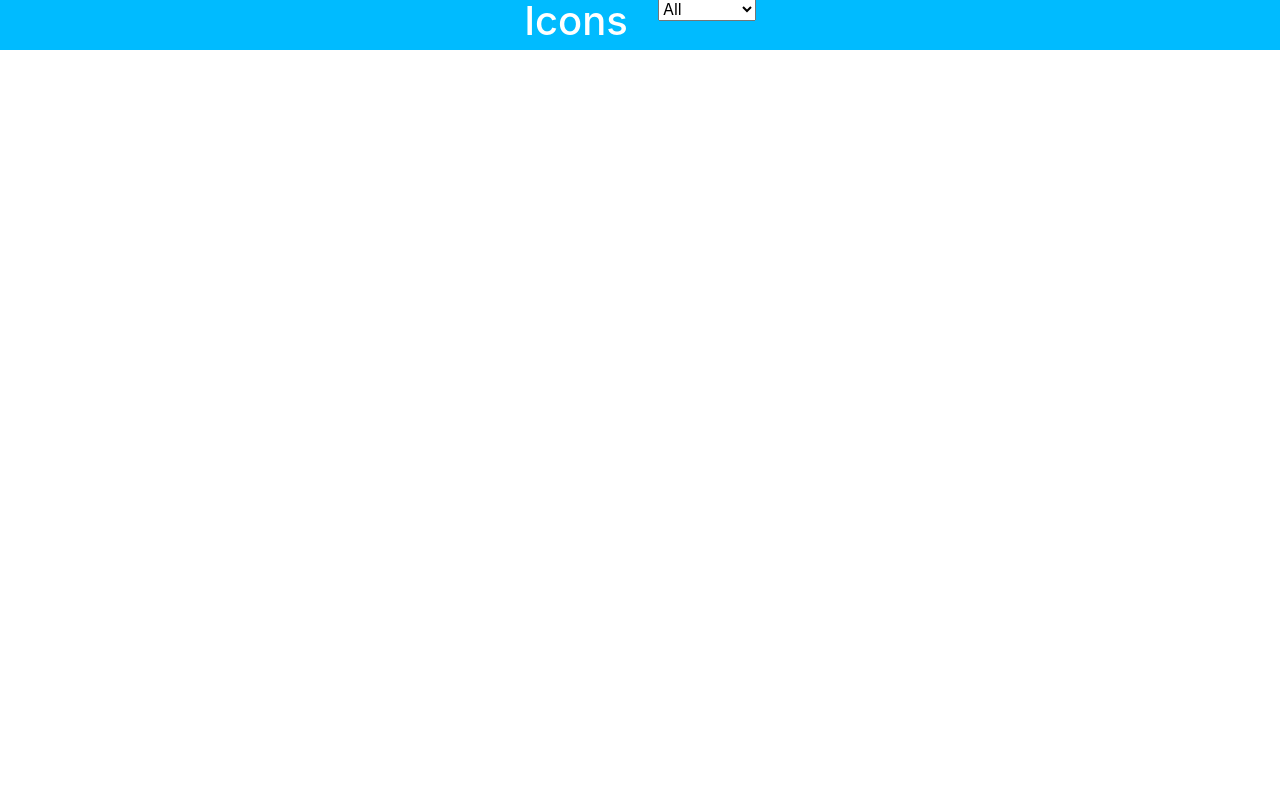
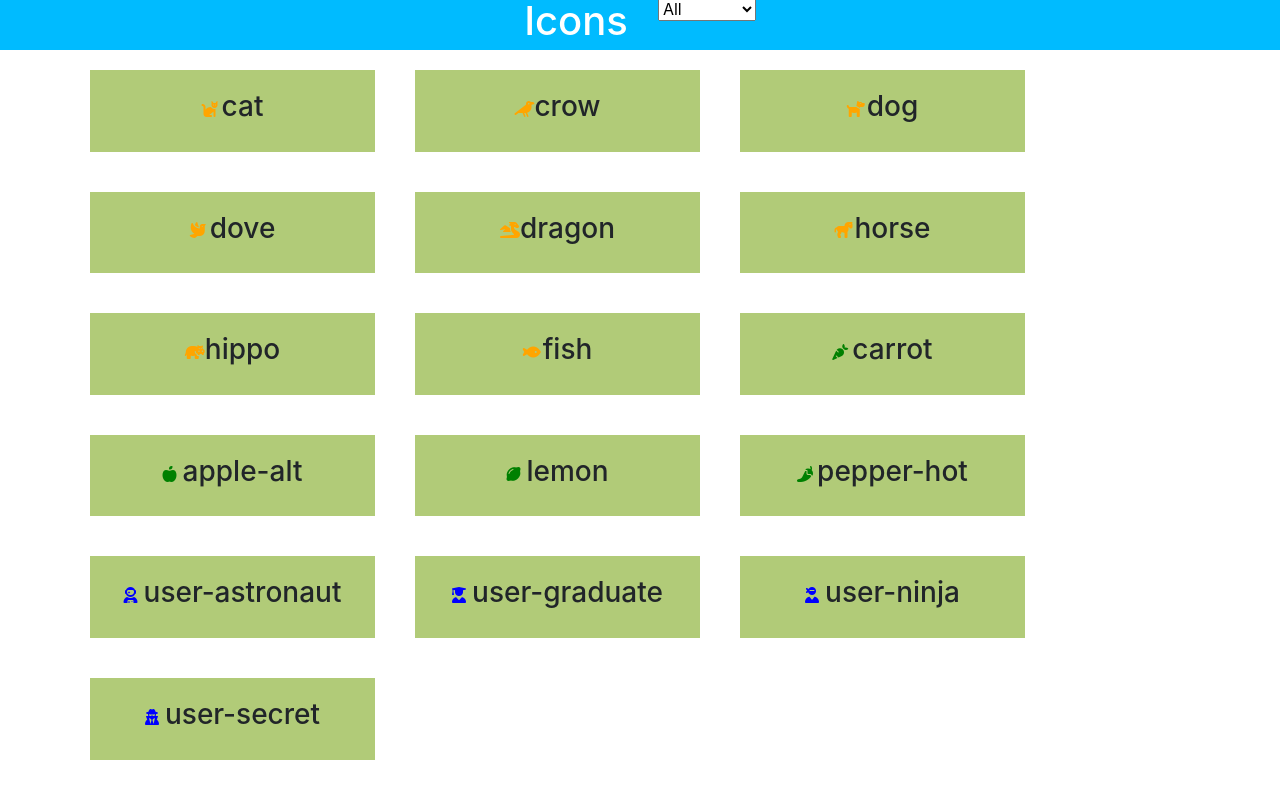
Before and after one commit to leonardopellegrini-github/js-es6-icons, a plain HTML site: page index.html in a window 1280 px wide. Drawn offline with nearby package versions, Linux system fonts and the light colour scheme.

Commit message:
milestone 2

```diff
--- a/data.js
+++ b/data.js
@@ -127,18 +127,14 @@ function creaElementi(icons){
     contenitore.innerHTML +=
     `
 		<div class="col-3 d-flex justify-content-center align-items-center spazio-icona">
-         <i class="fa-solid ${icons[key].prefix}${icons[key].name}"></i>
+         <i  class="fa-solid ${icons[key].prefix}${icons[key].name} ${icons[key].color}"></i><br>
         <h3>${icons[key].name}</h2>
     </div>
 
     `;
   }
 
+
 }
 
 creaElementi(icone);
-
-
-function{
-
-}
--- a/style.css
+++ b/style.css
@@ -8,7 +8,7 @@ header h1{
 }
 
 .spazio-icona{
-  background-color: brown;
+  background-color: rgb(177, 203, 120);
   margin: 20px;
   padding: 20px;
 }
@@ -17,3 +17,15 @@ i{
   width: 20px;
   height: 20px;
 }
+
+.blue{
+  color: blue;
+}
+
+.green{
+  color: green;
+}
+
+.orange{
+  color: orange;
+}
```
